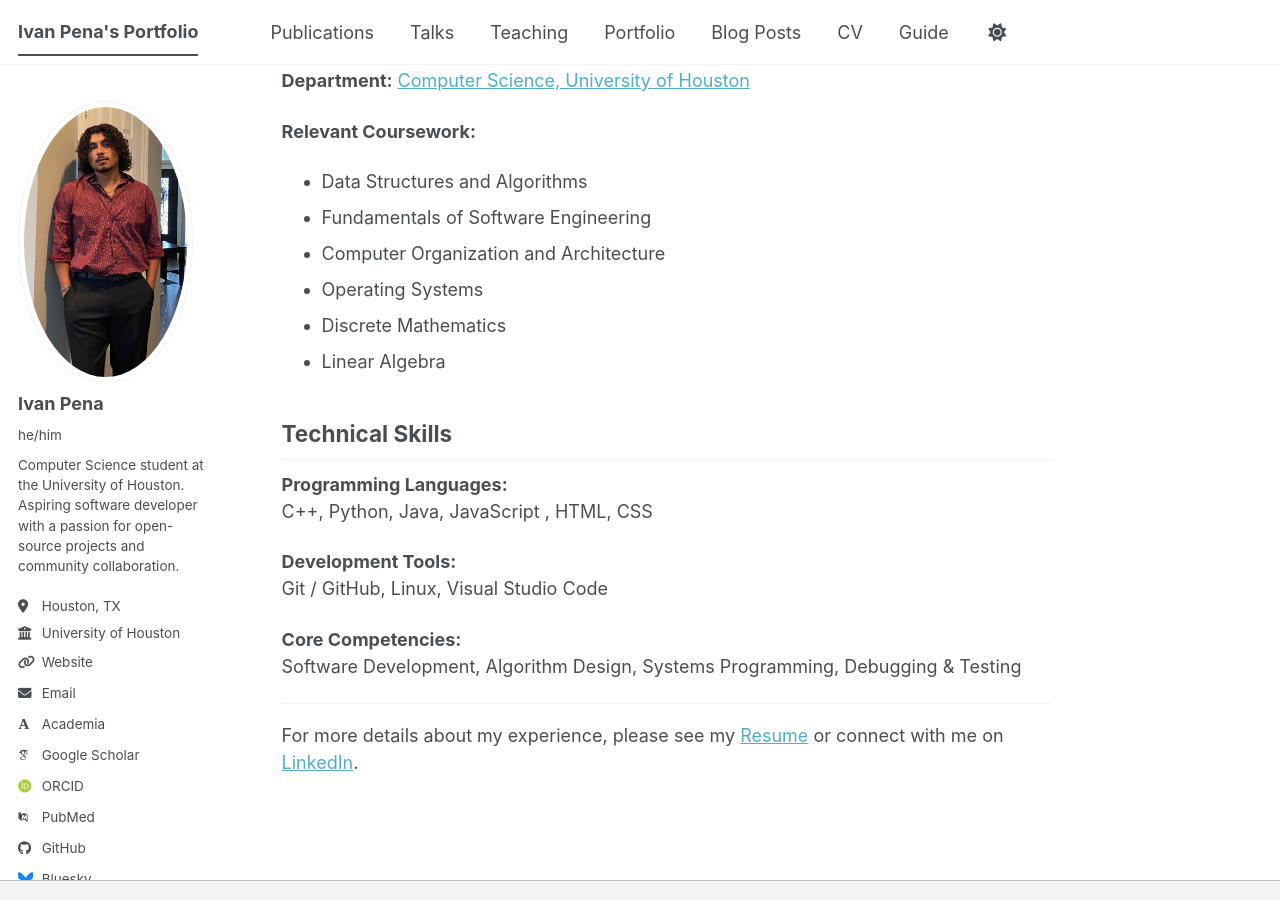
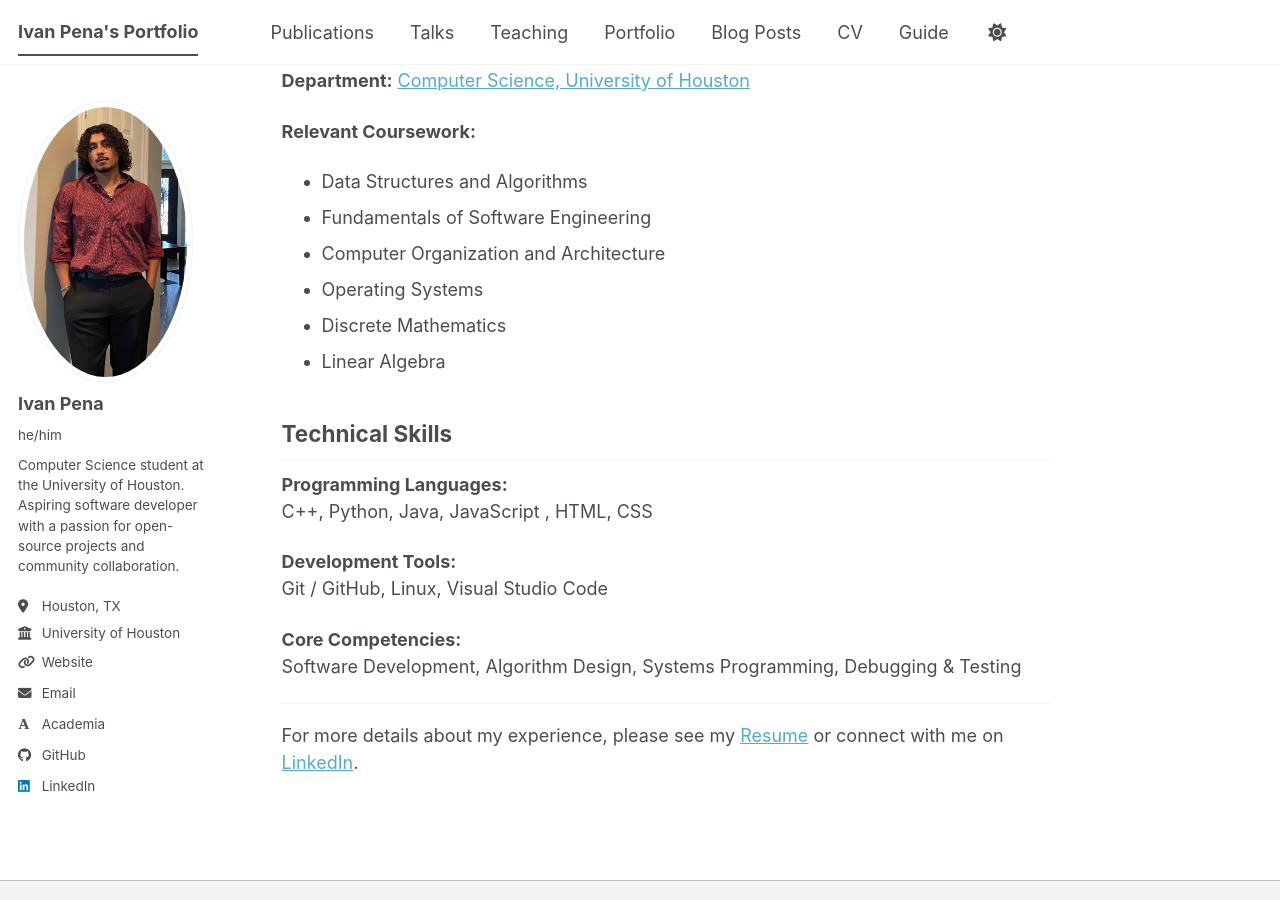
Before and after one commit to sagesoftware/sagesoftware.github.io, a Jekyll site: the page built from _pages/about.md, in a window 1280 px wide and 900 px high, scrolled down 488 px. Built offline with Jekyll 4.4.1, drawn with Linux system fonts in a browser that asks for light colours; some web fonts are replaced; a script bundle is joined from its source files by our own code; library files that are not in the unit come from our copies; some of the changed lines change nothing that is shown.

Commit message:
Hide unused social media links

```diff
--- a/_config.yml
+++ b/_config.yml
@@ -34,13 +34,13 @@
   # Academic websites
   academia         : "https://www.uh.edu/nsm/computer-science/"
   arxiv            : # URL - Update with the correct link to your profile
-  googlescholar    : "https://scholar.google.com/citations?user=PS_CX0AAAAAJ"
+  googlescholar    : #
   inspire-hep      : # URL
   impactstory      : # URL
-  orcid            : "https://orcid.org/yourorcidurl"
+  orcid            : #
   semantic         : # URL
   ssrn             : # URL
-  pubmed           : "https://www.ncbi.nlm.nih.gov/pubmed/?term=john+snow"
+  pubmed           : #
   researchgate     : # URL
   scopus           : # URL
   zotero           : # URL
@@ -50,13 +50,13 @@
   bitbucket        : # Username - Update with your username on the site
   codepen          : # Username
   dribbble         : # Username
-  github           : "academicpages"
+  github           : "sagesoftware" # Username
   kaggle           : # Username
   stackoverflow    : # User number or user number and name (i.e., use "1" or "1/jeff-atwood")
 
   # Social media
   artstation       : # Username
-  bluesky          : "bsky.app" # Replace this with you Bluesky username
+  bluesky          : # Replace this with you Bluesky username
   facebook         : # Username
   flickr           : # Username
   foursquare       : # Username
```
